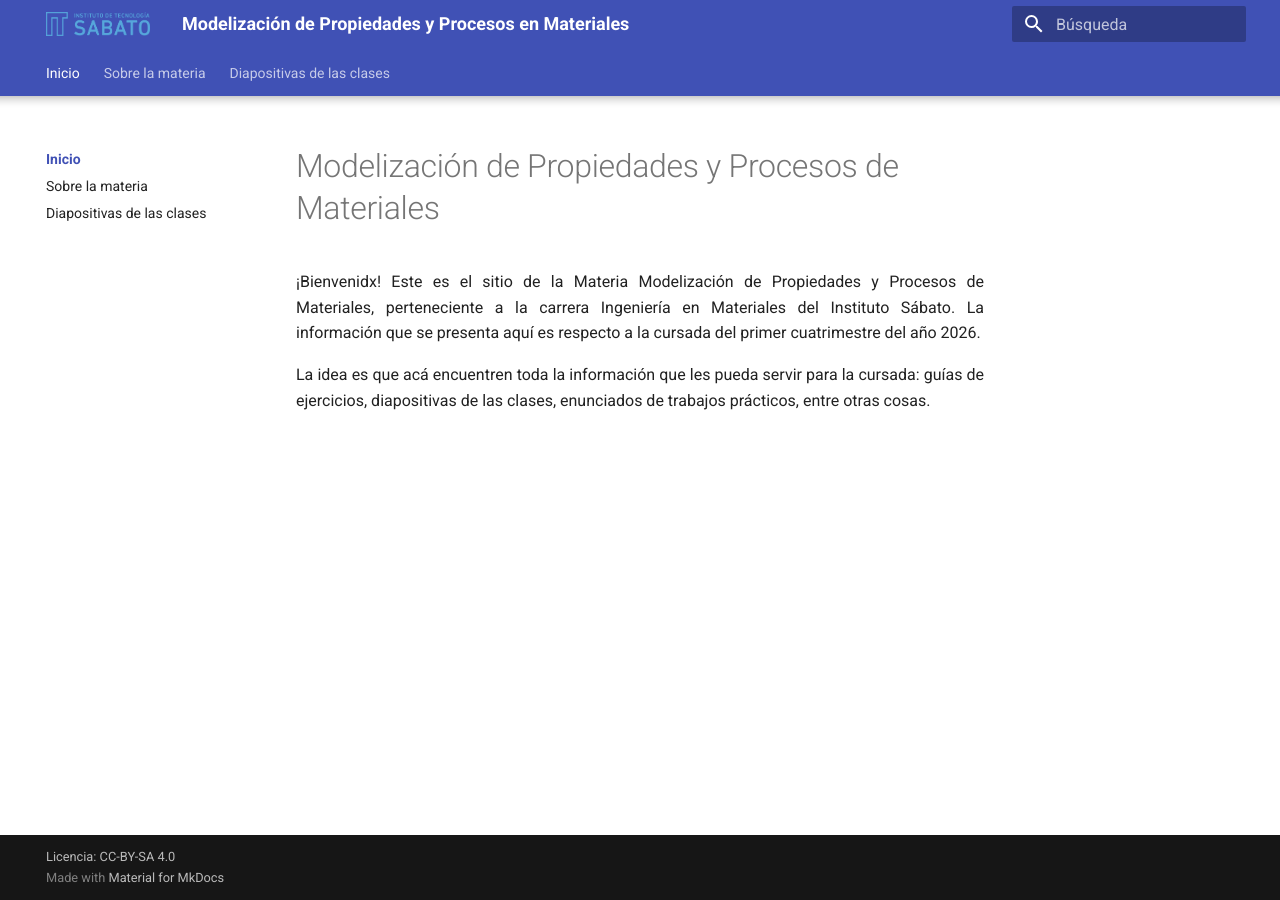
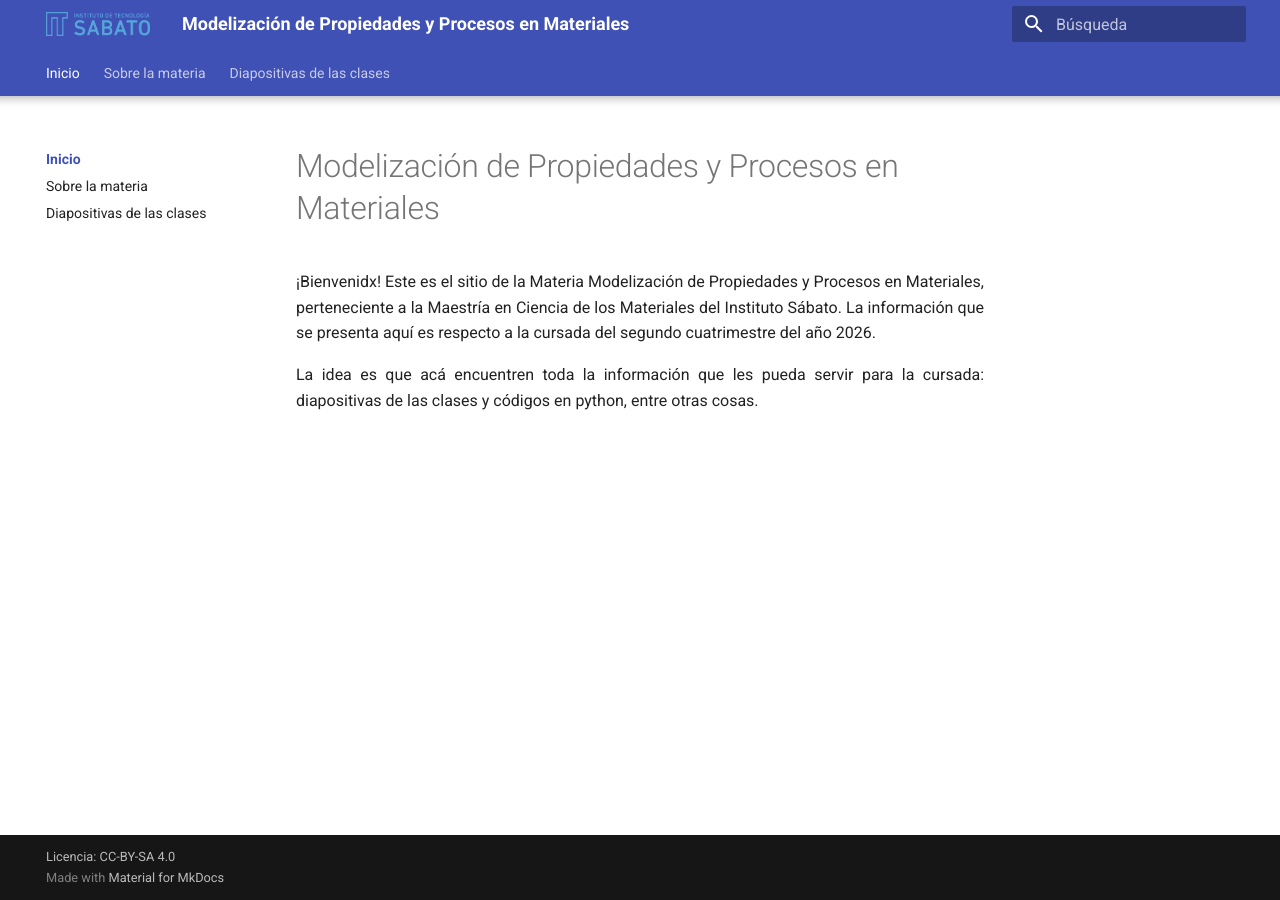
Before and after one commit to modelsabato-maestria/modelsabato-maestria.github.io, an MkDocs documentation site: the page built from docs/index.md, in a window 1280 px wide. Built offline with MkDocs 1.6.1 and Material for MkDocs 9.7.7, drawn with Linux system fonts in a browser that asks for light colours; nearby versions of some CDN libraries; library files that are not in the unit come from our copies.

Commit message:
Arreglo página

```diff
--- a/docs/index.md
+++ b/docs/index.md
@@ -1,6 +1,6 @@
-# Modelización de Propiedades y Procesos de Materiales
+# Modelización de Propiedades y Procesos en Materiales
 
-¡Bienvenidx! Este es el sitio de la Materia Modelización de Propiedades y Procesos de Materiales, perteneciente a la carrera Ingeniería en Materiales del Instituto Sábato.
-La información que se presenta aquí es respecto a la cursada del primer cuatrimestre del año 2026.
+¡Bienvenidx! Este es el sitio de la Materia Modelización de Propiedades y Procesos en Materiales, perteneciente a la Maestría en Ciencia de los Materiales del Instituto Sábato.
+La información que se presenta aquí es respecto a la cursada del segundo cuatrimestre del año 2026.
 
-La idea es que acá encuentren toda la información que les pueda servir para la cursada: guías de ejercicios, diapositivas de las clases, enunciados de trabajos prácticos, entre otras cosas.
+La idea es que acá encuentren toda la información que les pueda servir para la cursada: diapositivas de las clases y códigos en python, entre otras cosas.
```
Also changed, not shown: README.md (+1 -1 lines), 1 other file.
